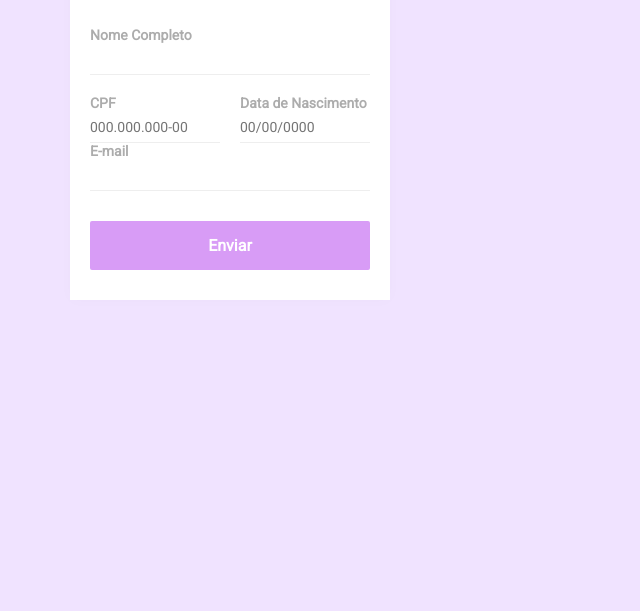
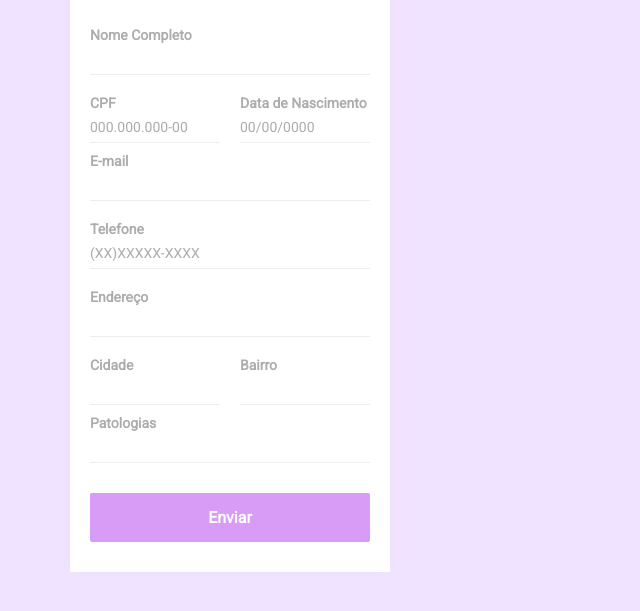
Before and after one commit to VitorAKR/AFABLU, a plain HTML site: page AFABLU/index.html in a window 1280 px wide. Shown: the part 211-822 px from the top of the page, without its empty margins (0-640 px from the left). Before the commit the page ends 800 px from the top, so only its background shows below. Drawn offline with Linux system fonts and the light colour scheme.

Commit message:
Adicionado campos de telefone, e-mail e patologias

```diff
--- a/AFABLU/index.html
+++ b/AFABLU/index.html
@@ -107,6 +107,14 @@ aside form .input-block label {
   display: block;
 }
 
+.input-block{
+  margin-top: 10px;
+}
+
+input::placeholder{
+  color: #acacac;
+}
+
 form .input-block input {
   width: 100%;
   height: 32px;
@@ -163,6 +171,28 @@ form button[type="submit"]:hover {
                         <label for="email">E-mail</label>
                         <input id="email" name="email" required="" value="">
                     </div>
+                    <div class="input-block">
+                        <label for="telefone">Telefone</label>
+                        <input id="telefone" name="telefone" required="" value="" placeholder="(XX)XXXXX-XXXX" maxlength="14">
+                    </div>
+                    <div class="input-block">
+                        <label for="rua">Endereço</label>
+                        <input id="rua" name="rua" required="" value="">
+                    </div>
+                    <div class="input-group">
+                    <div class="input-block">
+                        <label for="cidade">Cidade</label>
+                        <input id="cidade" name="cidade" required="" value="">
+                    </div>
+                    <div class="input-block">
+                        <label for="bairro">Bairro</label>
+                        <input id="bairro" name="bairro" required="" value="">
+                    </div>
+                    </div>
+                    <div class="input-block">
+                        <label for="patologias">Patologias</label>
+                        <input id="patologias" name="patologias" required="" value="">
+                    </div>
                     <button type="submit">Enviar</button>
                 </form>
             </aside>
```
